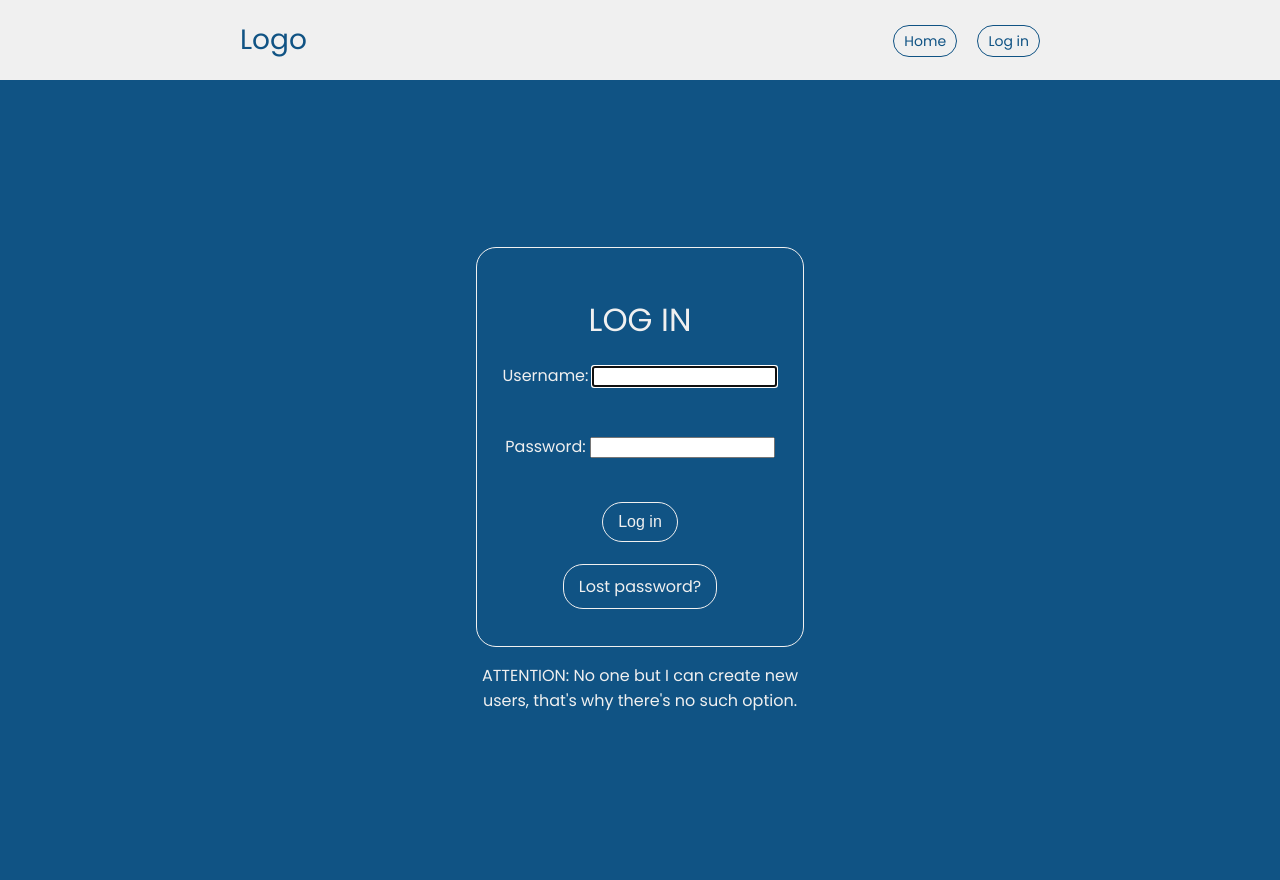
After one commit to daniel-web-developer/django.bugtracker, a Django app: page /accounts/login/ in a window 1280 px wide. The commit adds this page. Run offline with Django 4.2, Linux system fonts and the light colour scheme.

Commit message:
login page done

```diff
--- a/bugtracker/bugtracker/urls.py
+++ b/bugtracker/bugtracker/urls.py
@@ -19,5 +19,6 @@ from django.urls import include, path
 
 urlpatterns = [
     path('admin/', admin.site.urls),
-    path('', include("issues.urls"))
+    path('', include("issues.urls")),
+    path('accounts/', include('django.contrib.auth.urls'))
 ]
--- a/bugtracker/issues/templates/index/index.html
+++ b/bugtracker/issues/templates/index/index.html
@@ -5,7 +5,9 @@
     <div class="content-text">
         <h1>BugTracker</h1>
         <h3>An easier way to keep track of your projects</h3>
-        <h5 class="flex flex-justcont-c"><a>Get started</a></h5>
+        <h5 class="flex flex-justcont-c">
+            <a class="home-button">Get started</a>
+        </h5>
     </div>
 </div>
 {% endblock %}
--- /dev/null
+++ b/bugtracker/issues/templates/registration/login.html
@@ -0,0 +1,46 @@
+{% extends "header.html" %}
+
+{% block body %}
+  <!-- {% if form.errors %}
+    <p>Wrong username and/or password. Please try again.</p>
+  {% endif %} -->
+
+  {% if next %}
+    {% if user.is_authenticated %}
+      <p>Your account doesn't have access to this page. To proceed,
+      please login with an account that has access.</p>
+    {% else %}
+      <p>Please login to see this page.</p>
+    {% endif %}
+  {% endif %}
+
+  <div class="flex flex-justcont-c flex-alignit-c login flex-dir-col">
+    <div class="flex flex-alignit-c flex-dir-col flex-justcont-c login-block">
+      <h4>LOG IN</h4>
+      <form method="post" action="{% url 'login' %}">
+        {% csrf_token %}
+        <table class="flex">
+          <tr>
+            <td>{{ form.username.label_tag }}</td>
+            <td>{{ form.username }}</td>
+          </tr>
+          <tr>
+            <td>{{ form.password.label_tag }}</td>
+            <td>{{ form.password }}</td>
+          </tr>
+        </table>
+        <input type="submit" value="Log in" class="login-btn">
+        <input type="hidden" name="next" value="{{ next }}">
+      </form>
+
+      {# Assumes you setup the password_reset view in your URLconf #}
+      <p><a href="{% url 'password_reset' %}" class="login-btn">Lost password?</a></p>
+      {% if form.errors %}
+        <p class="login-error">Wrong username and/or password. Please try again.</p>
+      {% endif %}
+    </div>
+    <p class="message">
+      ATTENTION: No one but I can create new users, that's why there's no such option.
+    </p>
+  </div>
+{% endblock %}
--- a/bugtracker/scss/globals/_colours.scss
+++ b/bugtracker/scss/globals/_colours.scss
@@ -2,6 +2,7 @@
     --primary: #105384;
     --secondary: #3186C4;
     --accent: #5833EE;
+    --danger: #ff0000;
 
     --bg: #F0F0F0;
     --grey: #A4A4A4;
--- a/bugtracker/scss/globals/_typography.scss
+++ b/bugtracker/scss/globals/_typography.scss
@@ -27,6 +27,10 @@ h5{
     font-size: 24px;
 }
 
+p{
+    font-size: 16px;
+}
+
 
 @media screen and (max-width: 639px){
     h1{
--- a/bugtracker/scss/pages/_header.scss
+++ b/bugtracker/scss/pages/_header.scss
@@ -6,13 +6,17 @@ header{
 
     .logo{
         font-size: 28px;
-        color: var(--primary);
+
+        a{
+            color: var(--primary) !important;
+            text-decoration: none;
+        }
     }
 
-    a{
-        border: none;
-        background-color: var(--primary);
-        color: var(--bg);
+    .header-btns{
+        border: 1px solid var(--primary);
+        background-color: transparent;
+        color: var(--primary);
         margin-left: 16px;
         padding: 5px 10px 5px 10px;
         border-radius: 20px;
@@ -24,7 +28,8 @@ header{
         transition: all 100ms ease-in-out;
 
         &:hover{
-            background-color: var(--secondary);
+            background-color: var(--primary);
+            color: var(--bg);
         }
     }
 }
--- a/bugtracker/scss/pages/_home.scss
+++ b/bugtracker/scss/pages/_home.scss
@@ -11,17 +11,22 @@
 
     h5{
         padding-top: 32px;
-        font-weight: 700;
+        font-weight: 400;
 
-        a{
+        .home-button{
             cursor: pointer;
-            text-decoration: underline;
-            text-underline-offset: 2px;
-            transition: all 150ms ease-in-out;
+            border: 1px solid var(--bg);
+            background-color: transparent;
+            color: var(--bg);
+            margin-left: 16px;
+            padding: 5px 15px 5px 15px;
+            border-radius: 30px;
+            transition: all 100ms ease-in-out;
 
             &:hover{
-                text-decoration: underline 0px var(--bg);
-                text-underline-offset: 5px;
+                border: 1px solid var(--primary);
+                background-color: var(--bg);
+                color: var(--primary);
             }
         }
     }
--- a/bugtracker/scss/pages/_index.scss
+++ b/bugtracker/scss/pages/_index.scss
@@ -1,2 +1,3 @@
 @forward 'header';
 @forward 'home';
+@forward 'login';
--- /dev/null
+++ b/bugtracker/scss/pages/_login.scss
@@ -0,0 +1,75 @@
+@use '../globals/typography' as *;
+
+.login{
+    min-height: 100vh;
+    background-color: var(--primary);
+
+    color: var(--bg);
+
+    h4{
+        padding-bottom: 16px;
+    }
+
+    &-block{
+        width: 328px;
+        height: 400px;
+        border-radius: 20px;
+        background-color: transparent;
+        border: 1px solid var(--bg);
+        text-align: center;
+    }
+
+    form{
+        align-items: center;
+        display: flex;
+        flex-direction: column;
+
+        tr{
+            display: block;
+            padding-bottom: 40px;
+
+            &:last-child{
+                padding-bottom: 40px
+            }
+        }
+    }
+
+    tbody{ // this element only appears in the browser
+        display: flex;
+        flex-direction: column;
+        align-items: center;
+    }
+
+    &-btn{
+        cursor: pointer;
+        border: 1px solid var(--bg);
+        background-color: transparent;
+        color: var(--bg);
+        padding: 10px 15px 10px 15px;
+        border-radius: 20px;
+
+        font-size: 16px;
+
+        text-decoration: none;
+
+        margin-bottom: 32px;
+
+        transition: all 100ms ease-in-out;
+
+        &:hover{
+            border: 1px solid var(--primary);
+            background-color: var(--bg);
+            color: var(--primary);
+        }
+    }
+
+    &-error{
+        color: var(--danger);
+    }
+}
+
+.message{
+    width: 328px;
+    padding-top: 16px;
+    text-align: center;
+}
--- a/bugtracker/static/style.css
+++ b/bugtracker/static/style.css
@@ -22,6 +22,10 @@ h4 {
 
 h5 {
   font-size: 24px;
+}
+
+p {
+  font-size: 16px;
 }
 
 @media screen and (max-width: 639px) {
@@ -79,6 +83,7 @@ body {
   --primary: #105384;
   --secondary: #3186C4;
   --accent: #5833EE;
+  --danger: #ff0000;
   --bg: #F0F0F0;
   --grey: #A4A4A4;
 }
@@ -89,12 +94,15 @@ header {
 }
 header .logo {
   font-size: 28px;
+}
+header .logo a {
+  color: var(--primary) !important;
+  text-decoration: none;
+}
+header .header-btns {
+  border: 1px solid var(--primary);
+  background-color: transparent;
   color: var(--primary);
-}
-header a {
-  border: none;
-  background-color: var(--primary);
-  color: var(--bg);
   margin-left: 16px;
   padding: 5px 10px 5px 10px;
   border-radius: 20px;
@@ -172,4 +185,63 @@ header a:hover {
   .mobile {
     flex-direction: column;
   }
+}
+.login {
+  min-height: 100vh;
+  background-color: var(--primary);
+  color: var(--bg);
+}
+.login h4 {
+  padding-bottom: 16px;
+}
+.login-block {
+  width: 328px;
+  height: 400px;
+  border-radius: 20px;
+  background-color: transparent;
+  border: 1px solid var(--bg);
+  text-align: center;
+}
+.login form {
+  align-items: center;
+  display: flex;
+  flex-direction: column;
+}
+.login form tr {
+  display: block;
+  padding-bottom: 40px;
+}
+.login form tr:last-child {
+  padding-bottom: 40px;
+}
+.login tbody {
+  display: flex;
+  flex-direction: column;
+  align-items: center;
+}
+.login-btn {
+  cursor: pointer;
+  border: 1px solid var(--bg);
+  background-color: transparent;
+  color: var(--bg);
+  padding: 10px 15px 10px 15px;
+  border-radius: 20px;
+  font-size: 16px;
+  text-decoration: none;
+  margin-bottom: 32px;
+  transition: all 100ms ease-in-out;
+}
+.login-btn:hover {
+  border: 1px solid var(--primary);
+  background-color: var(--bg);
+  color: var(--primary);
+}
+.login-error {
+  color: var(--danger);
+}
+
+.message {
+  width: 328px;
+  padding-top: 16px;
+  text-align: center;
 }/*# sourceMappingURL=style.css.map */
--- a/bugtracker/templates/header.html
+++ b/bugtracker/templates/header.html
@@ -7,12 +7,15 @@
     {% load static %}
     <link rel="stylesheet" href="{% static 'style.css' %}"/>
 <body>
-    <!-- Add if to check if user is logged in -->
     <header class="flex flex-justcont-sb">
-        <h5 class="logo">Logo</h5>
+        <h5 class="logo"><a href="{% url 'index' %}">Logo</a></h5>
         <div>
-            <a href="/">Home</a>
-            <a>Log in</a> <!-- This will work for the Auth0 app -->
+            <a href="{% url 'index' %}" class="header-btns">Home</a>
+            {% if user.is_authenticated %}
+                <a href="{% url 'logout' %}" class="header-btns">Log out</a>
+            {% else %}
+                <a href="{% url 'login' %}" class="header-btns">Log in</a>
+            {% endif %}
         </div>
     </header>
     {% block body %}
```
Also changed, not shown: other parts of bugtracker/static/style.css (+16 -11 lines), static/style.css (+88 -16 lines), bugtracker/db.sqlite3, 1 other file.
